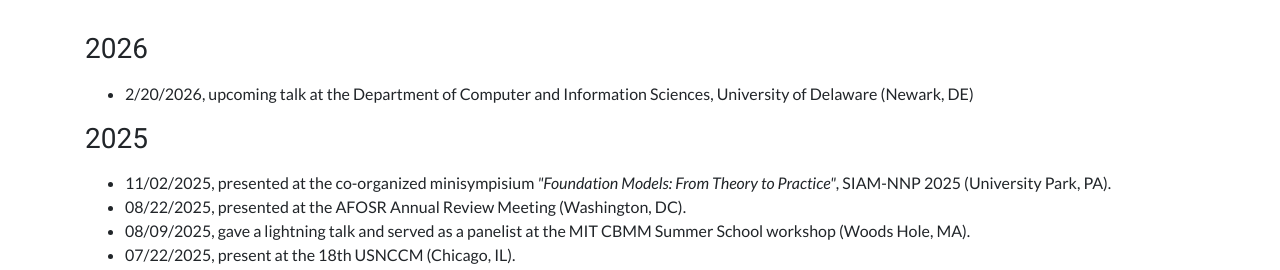
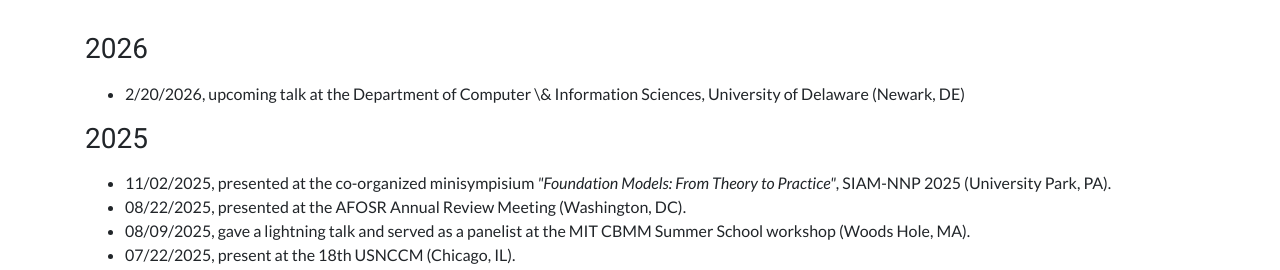
Before and after one commit to GraceXu182/gracexu182.github.io, a Jekyll site: the page built from pages/talks.md, in a window 1280 px wide. Shown: the part 314-584 px from the top of the page. Built offline with Jekyll 4.4.1, drawn with Linux system fonts in a browser that asks for light colours.

Commit message:
update talks.md

```diff
--- a/pages/talks.md
+++ b/pages/talks.md
@@ -7,7 +7,7 @@
 ---
 <h3>2026</h3>
 <ul>
-    <li>2/20/2026, upcoming talk at the Department of Computer and Information Sciences, University of Delaware (Newark, DE)</li>
+    <li>2/20/2026, upcoming talk at the Department of Computer \& Information Sciences, University of Delaware (Newark, DE)</li>
 </ul>
 <h3>2025</h3>
 <ul>
```
